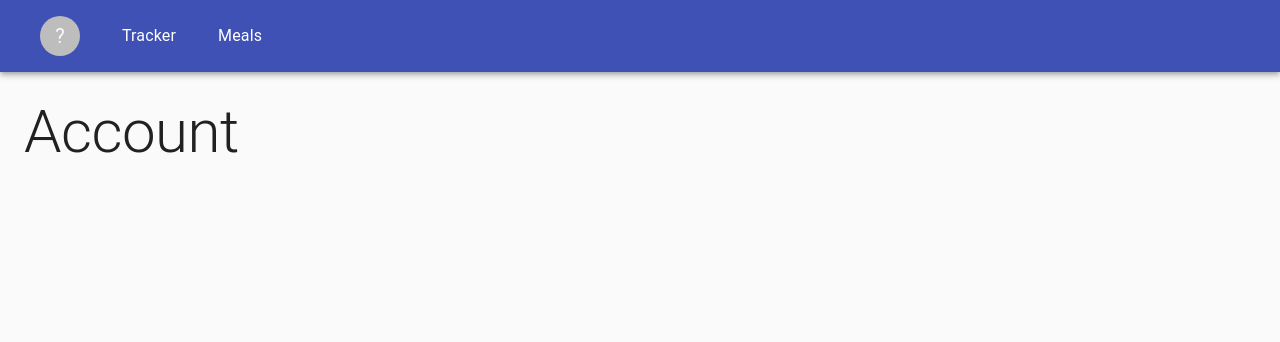
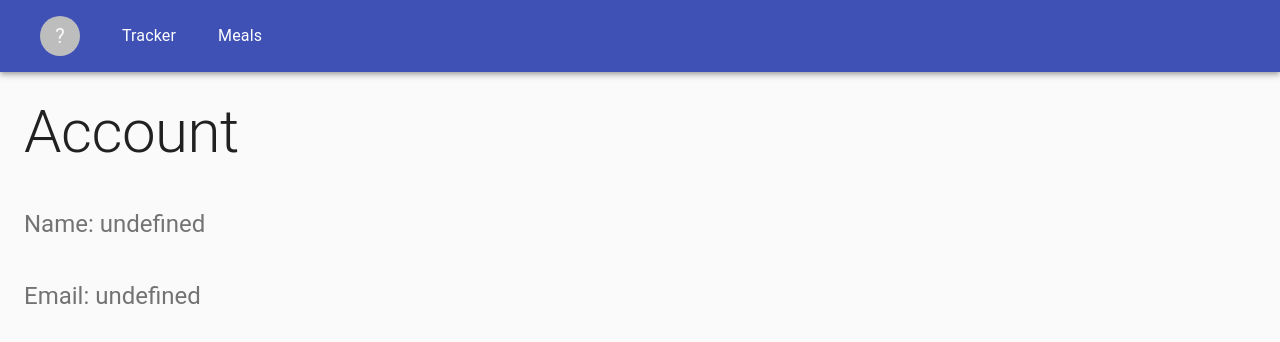
Before and after one commit to CodeAlanSanchez/food-tracker, a React (Create React App) app in the folder client/: page /account in a window 1280 px wide. Shown: the top 342 px of the page. Built offline with nearby package versions, Linux system fonts and the light colour scheme.

Commit message:
Add space between account details

```diff
--- a/client/src/components/Account/Account.jsx
+++ b/client/src/components/Account/Account.jsx
@@ -1,4 +1,5 @@
-import { Typography, Container } from '@material-ui/core';
+import { Box, Typography, Container } from '@material-ui/core';
+
 import React from 'react';
 import useStyles from './styles';
 
@@ -10,11 +11,13 @@ const Account = ({ user }) => {
       <Typography variant="h2" gutterBottom>
         Account
       </Typography>
-      <Typography variant="h6">
-        {user?.name}
+      <Box mt={5} />
+      <Typography variant="h5" color="textSecondary" gutterBottom>
+        {`Name: ${user?.name}`}
       </Typography>
-      <Typography variant="h6">
-        {user?.email}
+      <Box mt={5} />
+      <Typography variant="h5" color="textSecondary">
+        {`Email: ${user?.email}`}
       </Typography>
     </Container>
   );
```
